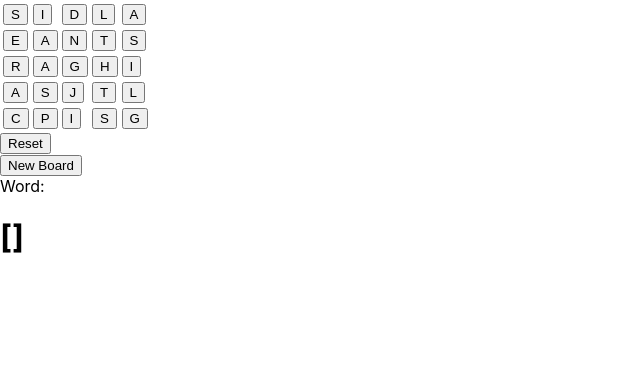
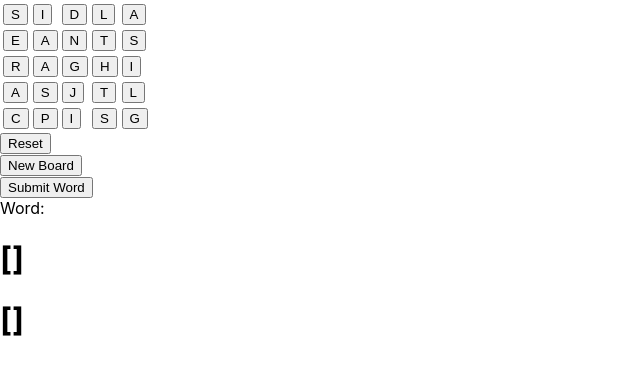
Before and after one commit to AndrewWigginCout/boggle-reactjs, a React (Create React App) app: page / in a window 1280 px wide. Shown: the top 374 px of the page, without its empty margins (0-640 px from the left). Built offline with nearby package versions, Linux system fonts and the light colour scheme.

Commit message:
submit word

```diff
--- a/src/App.js
+++ b/src/App.js
@@ -39,6 +39,12 @@ const Reset = () => {
 }
 const NewBoard = () =>{
   setg(makegrid());}
+
+const SubmitWord = () => {
+  set_ui_wordlist(ui_wordlist.concat([ui_coords]))
+  set_ui_coords([])
+  setmString("")
+}
 function rand(n){
   return Math.floor(Math.random()*n);}
 
@@ -91,6 +97,10 @@ const ShowCoords = () => {
   return (<h1>{JSON.stringify(ui_coords)}</h1>)
 }
 
+const ShowUiWordlist = () => {
+  return (<h1>{JSON.stringify(ui_wordlist)}</h1>)
+}
+
 const TableRow = ({row,i}) => {
   let content = row.map((cell,j) => (<td key={i*M+j}><button onClick={() => MyBtnHandler(i,j)}>{cell}</button></td>))
   let rv=<tr>{content}</tr>
@@ -116,14 +126,16 @@ function makegrid(){
   return tempg;}
   const [g, setg] = useState(makegrid())
   const [ui_coords, set_ui_coords] = useState([])
+  const [ui_wordlist, set_ui_wordlist] = useState([])
   return (
     <div>
     <Table g={g}/>
     <button onClick={Reset}>Reset</button><br/>
     <button onClick={NewBoard}>New Board</button><br/>
-
+    <button onClick={SubmitWord}>Submit Word</button><br/>
     Word: {mString}
     <ShowCoords/>
+    <ShowUiWordlist/>
     </div>
   );
 };
```
